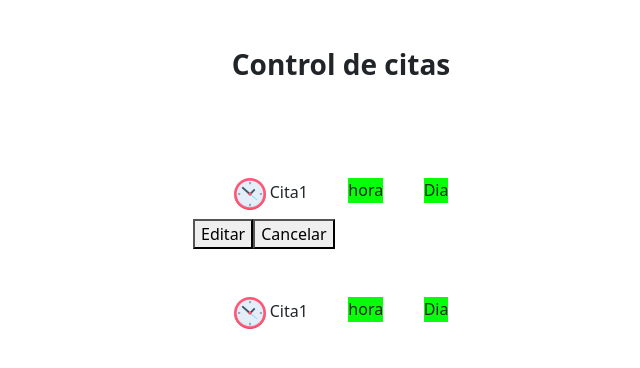
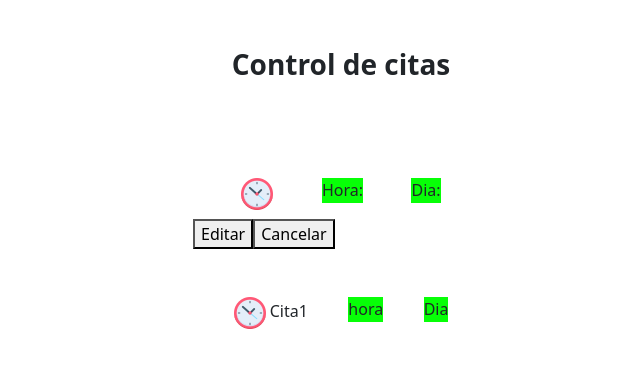
Before and after one commit to WoondelingC/Salud-Bienestar, a React (Create React App) app: page / in a window 1280 px wide. Shown: the top 368 px of the page, without its empty margins (299-939 px from the left). Built offline with nearby package versions, Linux system fonts and the light colour scheme.

Commit message:
modificando control citas

```diff
--- a/src/components/Control.jsx
+++ b/src/components/Control.jsx
@@ -2,14 +2,14 @@ import React from 'react'
 import '../style/main.css'
 import reloj from '../assets/relojtime.png'
 
-const Control = () => {
+const Control = ({categoria, hora, fecha}) => {
     return (
         <div className="container w-25 py-5" >
             <h3 className="fw-bold text-center pb-5">Control de citas</h3>
             <div className="d-flex justify-content-evenly mt-5 div mb-3">
-            <p><img src={reloj} alt="" /> Cita1</p>
-            <div className="cita">hora</div>
-            <div className="cita">Dia</div>
+            <p><img src={reloj} alt="" /> {categoria}</p>
+            <div className="cita">Hora: {hora}</div>
+            <div className="cita">Dia: {fecha}</div>
             </div>
             <div>
                 <button>Editar</button>
```
